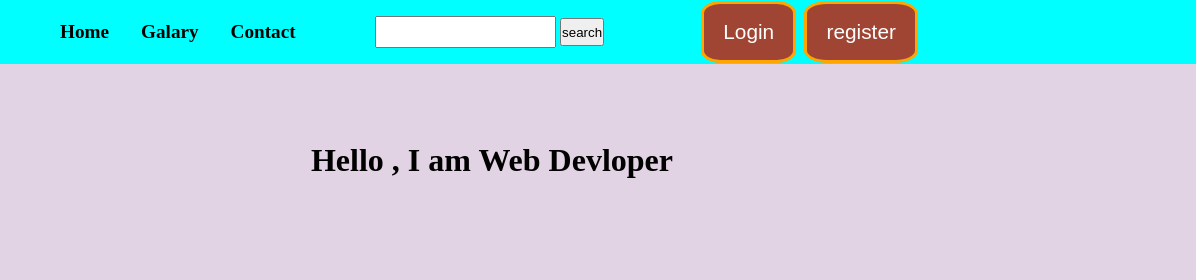
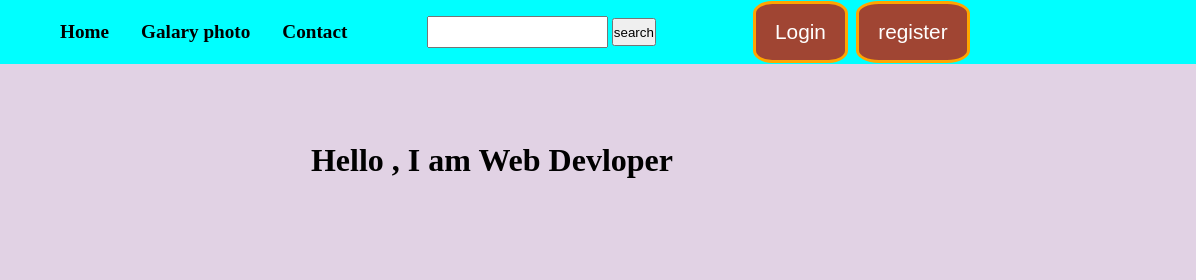
Before and after one commit to Hasanuj123/first_website, a plain HTML site: page index.html in a window 1280 px wide. Shown: the top 280 px of the page, 84-1280 px from the left. Drawn offline with Linux system fonts and the light colour scheme.

Commit message:
galary photo

```diff
--- a/index.html
+++ b/index.html
@@ -123,7 +123,7 @@
                     src="https://upload.wikimedia.org/wikipedia/commons/thumb/f/f1/Heart_coraz%C3%B3n.svg/1200px-Heart_coraz%C3%B3n.svg.png" /></a>
         </div>
         <div class="navbarDiv"><a class="navbarA" href="/">Home</a></div>
-        <div class="navbarDiv"><a class="navbarA" href="#galary">Galary</a></div>
+        <div class="navbarDiv"><a class="navbarA" href="#galary">Galary photo</a></div>
         <div class="navbarDiv"><a class="navbarA" href="#contact">Contact</a></div>
         <!-- <div class="navbarDiv"><a class="navbarA" href="#about">About</a></div> -->
         <div class="loginDiv">
```
